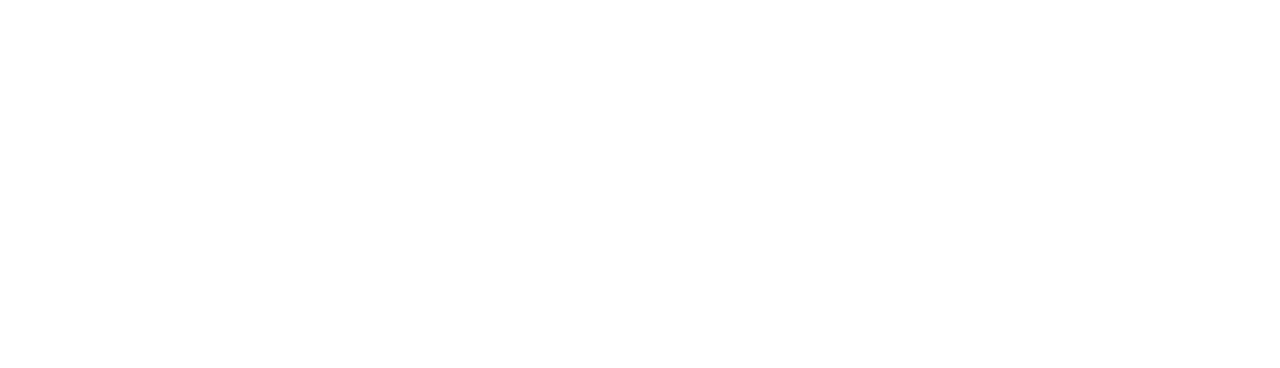
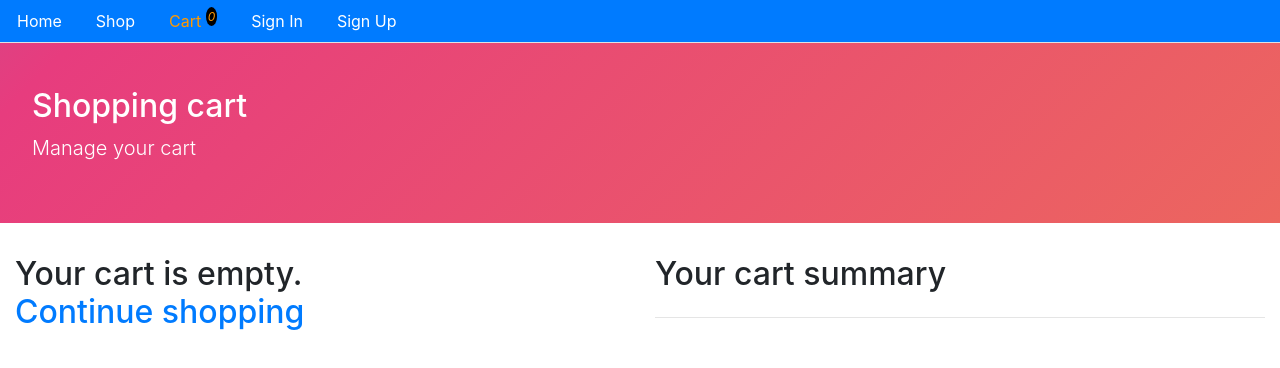
Before and after one commit to sajidkhaki/ecommerce-front, a React (Create React App) app: page /cart in a window 1280 px wide. Shown: the top 368 px of the page. Built offline with nearby package versions, Linux system fonts and the light colour scheme.

Commit message:
show cart button and hide

```diff
--- a/src/core/Card.js
+++ b/src/core/Card.js
@@ -4,7 +4,7 @@
 import moment from "moment"
 import { addItem } from './cartHelpers'
 
-const Card = ({ product, showViewProductButton = true }) => {
+const Card = ({ product, showViewProductButton = true, showAddToCartButton = true }) => {
     const [redirect, setRedirect] = useState(false)
     const showViewButton = (showViewProductButton) => {
         return (
@@ -29,8 +29,8 @@
             return <Redirect to="/cart" />
         }
     }
-    const showCartButton = (quantity) => {
-        return product.sold < quantity ? (
+    const showCartButton = (quantity, showAddToCartButton) => {
+        return product.sold < quantity && showAddToCartButton ? (
             <button onClick={addToCart} className="btn btn-outline-warning mt-2 mb-2">
                 Add to cart
             </button>
@@ -71,7 +71,7 @@
 
                 {showViewButton(showViewProductButton)}
 
-                {showCartButton(product.quantity)}
+                {showCartButton(product.quantity, showAddToCartButton)}
             </div>
         </div>
     )
--- /dev/null
+++ b/src/core/Cart.js
@@ -0,0 +1,55 @@
+import React, { useState, useEffect } from 'react';
+import Layout from './Layout'
+import { getCart } from './cartHelpers';
+import Card from './Card'
+import { Link } from 'react-router-dom'
+
+const Cart = () => {
+    const [items, setItems] = useState([])
+    useEffect(() => {
+        setItems(getCart())
+    }, [])
+
+
+    const showItems = (items) => {
+        return (
+            <div>
+                <h2>Your cart has {`${items.length}`} items</h2>
+                <hr />
+                {items.map((product, i) => (
+                    <Card
+                        key={i}
+                        product={product}
+                        showAddToCartButton={false}
+                    // cartUpdate={true}
+                    // showRemoveProductButton={true}
+                    // setRun={setRun}
+                    // run={run}
+                    />
+                ))}
+            </div>
+        )
+    }
+
+    const noItemsMessage = () => (
+        <h2>
+            Your cart is empty. <br /> <Link to="/shop">Continue shopping</Link>
+        </h2>
+    );
+    return (
+        <Layout title="Shopping cart" description="Manage your cart"
+            className="container-fluid"
+        >
+            <div className="row">
+                <div className="col-6">{items.length > 0 ? showItems(items) : noItemsMessage()}</div>
+                <div className="col-6">
+                    <h2 className="mb-4">Your cart summary</h2>
+                    <hr />
+                    {/* <Checkout products={items} setRun={setRun} run={run} /> */}
+                </div>
+            </div>
+        </Layout>
+    )
+}
+
+export default Cart
--- a/src/core/Menu.js
+++ b/src/core/Menu.js
@@ -1,6 +1,7 @@
 import React, { Fragment } from 'react';
 import { Link, withRouter } from 'react-router-dom';
 import { signout, isAuthenticated } from '../auth/index'
+import { itemTotal } from './cartHelpers'
 // import { inAuthenticated}
 
 const isActive = (history, path) => {
@@ -22,6 +23,15 @@
 
             <li className='nav-items'>
                 <Link className='nav-link' style={isActive(history, '/shop')} to='/shop'> Shop </Link>
+            </li>
+
+            <li className='nav-items'>
+                <Link className='nav-link' style={isActive(history, '/cart')} to='/cart'>
+                    Cart {""}
+                    <sup>
+                        <small className="cart-badge">{itemTotal()}</small>
+                    </sup>
+                </Link>
             </li>
 
             {isAuthenticated() && isAuthenticated().user.role === 0 && (
--- a/src/core/cartHelpers.js
+++ b/src/core/cartHelpers.js
@@ -1,7 +1,6 @@
 export const addItem = (item, next) => {
 
     console.log("Add to cart", item)
-
     let cart = []
     if (typeof window !== "undefined") {
         console.log("type of undefined")
@@ -28,3 +27,29 @@
         next()
     }
 }
+
+export const itemTotal = () => {
+
+    if (typeof window !== "undefined") {
+        if (localStorage.getItem('cart')) {
+            console.log("localStorage")
+            return JSON.parse(localStorage.getItem('cart')).length
+        }
+        else {
+            return 0
+        }
+    }
+}
+
+export const getCart = () => {
+
+    if (typeof window !== "undefined") {
+        if (localStorage.getItem('cart')) {
+            console.log("localStorage")
+            return JSON.parse(localStorage.getItem('cart'))
+        }
+        else {
+            return []
+        }
+    }
+}
--- a/src/user/Routes.js
+++ b/src/user/Routes.js
@@ -11,6 +11,7 @@
 import AddProduct from '../admin/AddProduct'
 import Shop from '../core/Shop'
 import Product from '../core/Product'
+import Cart from '../core/Cart'
 
 
 
@@ -20,6 +21,7 @@
             <Switch>
                 <Route path="/" exact component={Home} />
                 <Route path="/shop" exact component={Shop} />
+                <Route path="/cart" exact component={Cart} />
                 <Route path="/signin" exact component={Signin} />
                 <Route path="/signup" exact component={Signup} />
                 <PrivateRoute path="/user/dashboard" exact component={Dashboard} />
```
